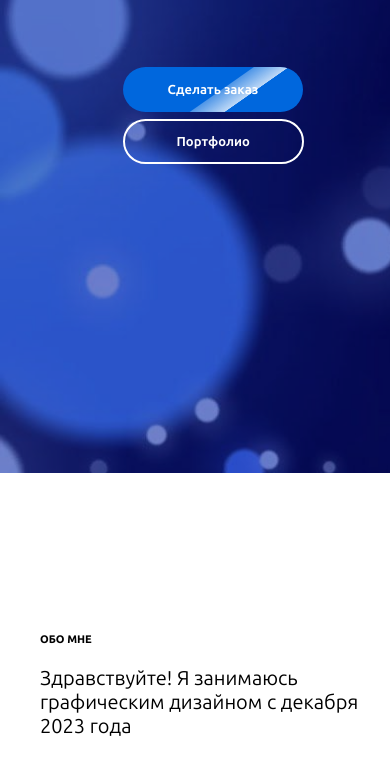
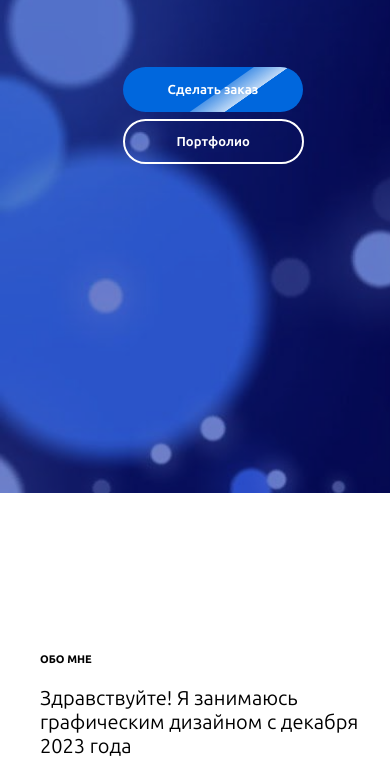
Before and after one commit to saddam-07/rcode-desicn-new, a plain HTML site: page index.html in a window 390 px wide. Shown: the part 277-1039 px from the top of the page. Drawn offline with Linux system fonts and the light colour scheme.

Commit message:
Update style.css

```diff
--- a/css/style.css
+++ b/css/style.css
@@ -739,7 +739,7 @@ h2 {
 @media (max-width: 425px) {
     .slider {
         width: 515px;
-        height: 710px; /* Уменьшение высоты слайдера для мобильных устройств */
+        height: 730px; /* Уменьшение высоты слайдера для мобильных устройств */
     }
     .first-text {
         font-size: 30px; /* Уменьшение размера шрифта */
@@ -756,7 +756,7 @@ h2 {
     }
     .slider::before {
         width: 515px;
-        height: 710px;
+        height: 730px;
     }
 
     .about-me-text {
```
